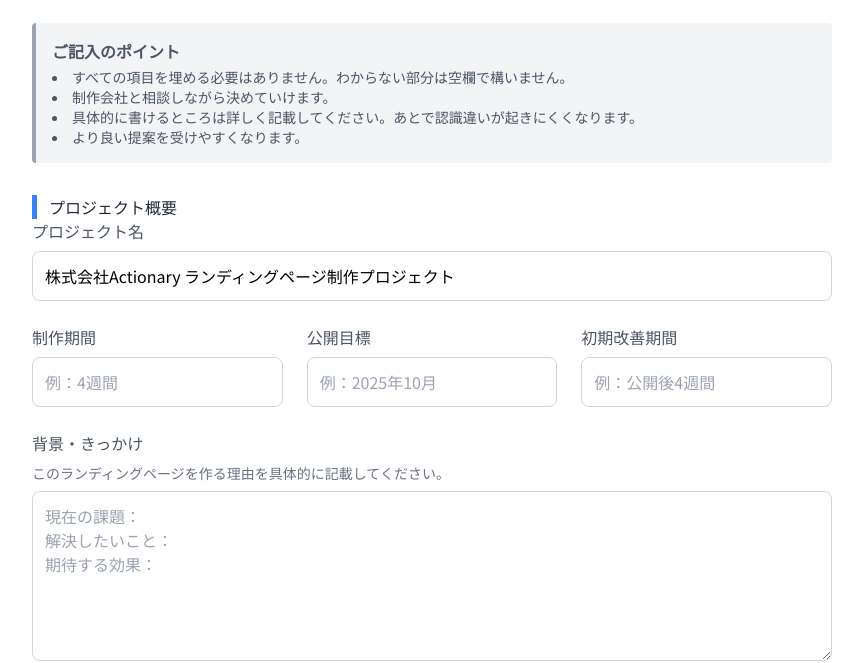
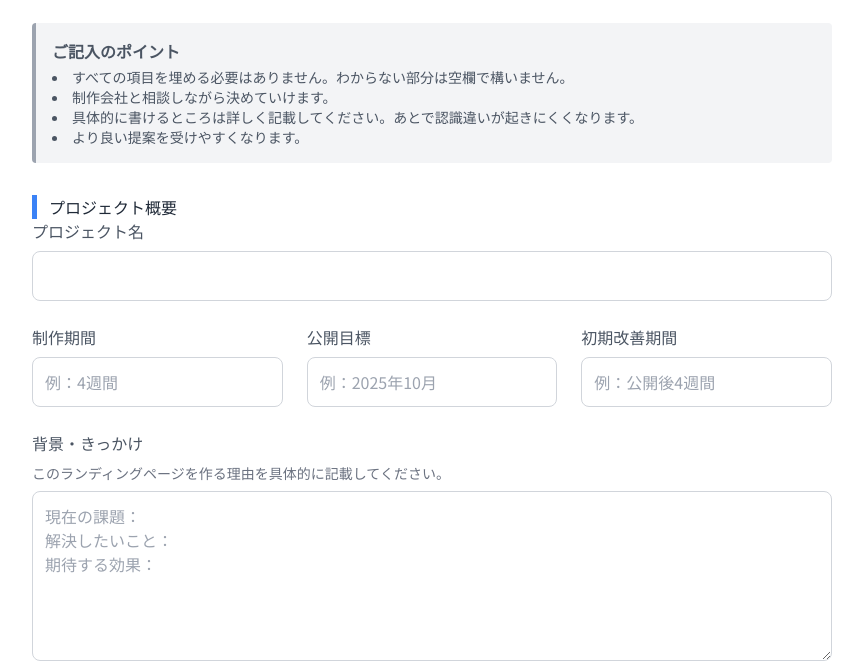
Before and after one commit to LaMuse-inc/LP-, a plain HTML site: page LP-settings.html in a window 1280 px wide. Shown: the part 150-813 px from the top of the page, without its empty margins (208-1071 px from the left). Drawn offline with nearby package versions, Linux system fonts and the light colour scheme.

Commit message:
fix: プロジェクト名の入力フィールドを空に修正

```diff
--- a/LP-settings.html
+++ b/LP-settings.html
@@ -120,7 +120,7 @@
                 <h2>プロジェクト概要</h2>
                 <div class="mb-6">
                     <label for="project_name" class="input-label">プロジェクト名</label>
-                    <input type="text" id="project_name" name="project_name" class="input-field" value="株式会社Actionary ランディングページ制作プロジェクト" readonly>
+                    <input type="text" id="project_name" name="project_name" class="input-field" value="" readonly>
                 </div>
                 <div class="grid md:grid-cols-3 gap-6 mb-6">
                     <div>
```
